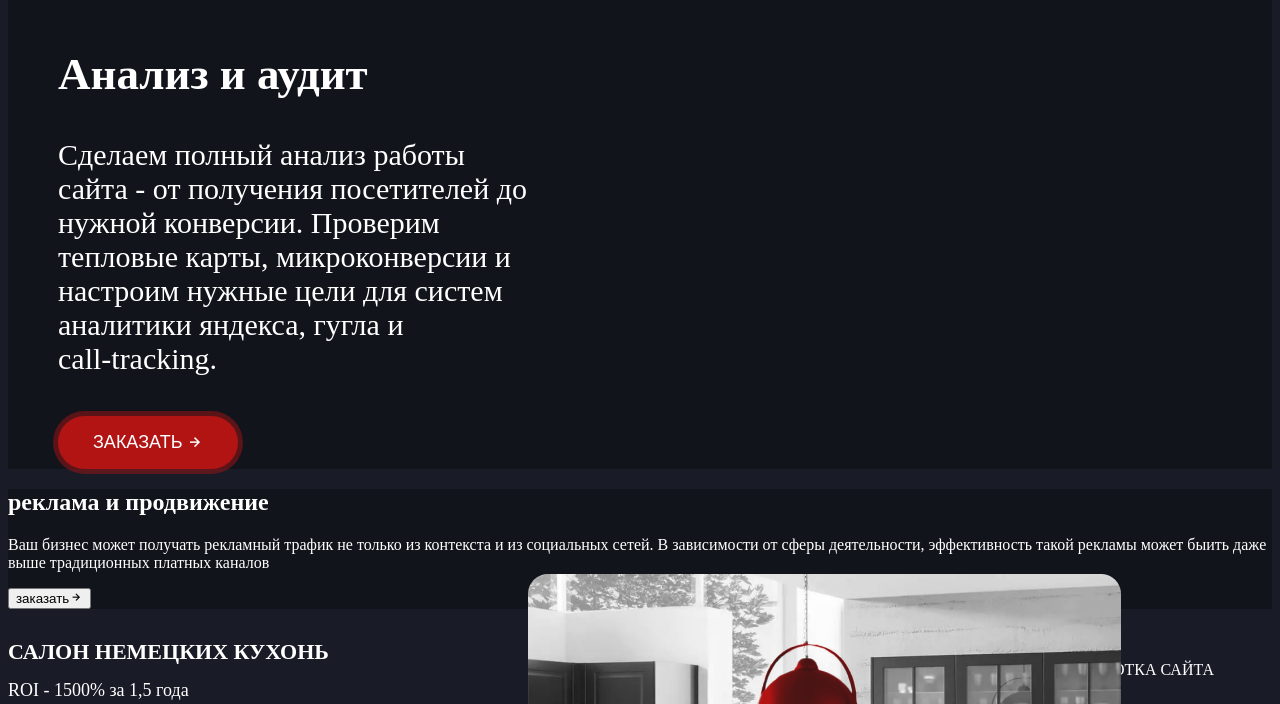
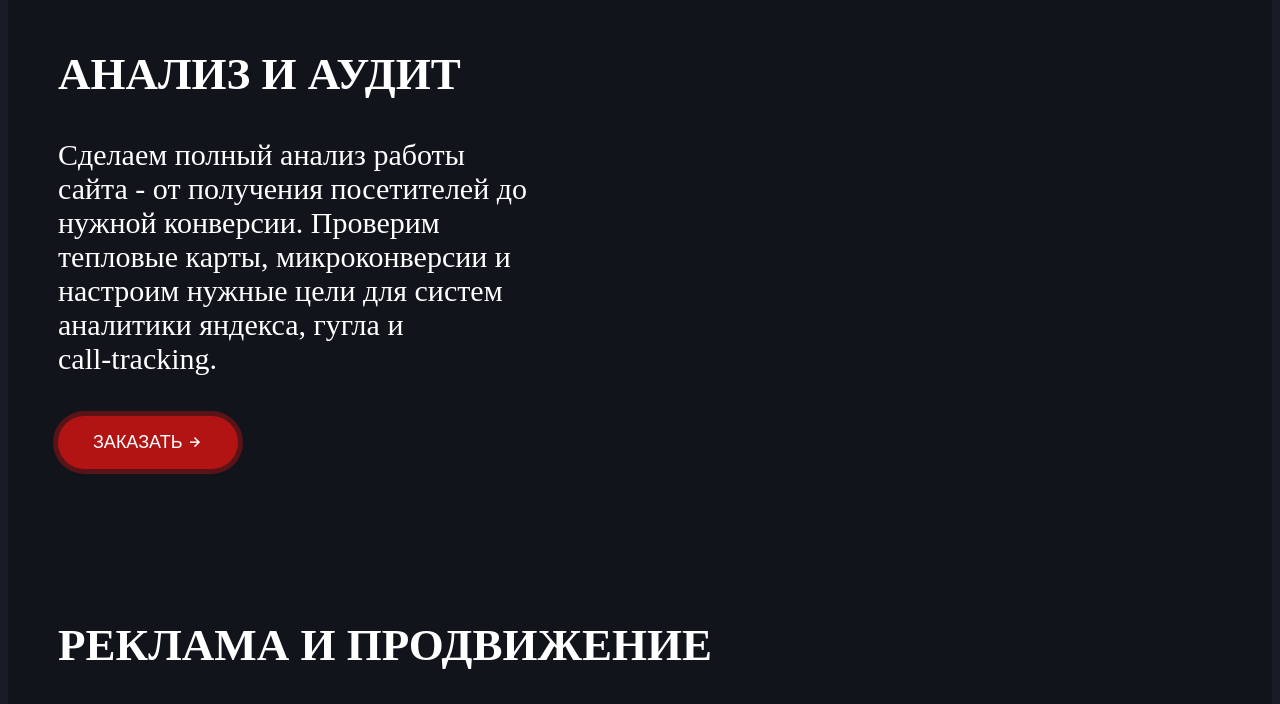
Before and after one commit to Z-DFK/Task-5, a plain HTML site: page Index.html in a window 1280 px wide. Shown: the part 2976-3680 px from the top of the page. Drawn offline with nearby package versions, Linux system fonts and the light colour scheme.

Commit message:
Обновление дизайна и шестой секции

```diff
--- a/Index.html
+++ b/Index.html
@@ -76,7 +76,7 @@
         <section class="main__section team">
             <div class="container team__container">
                 <div class="team__block">
-                    <h2 class="team__title">агенство <span class="team__title team__title--second">fouro</span></h2>
+                    <h2 class="team__title">АГЕНСТВО <span class="team__title team__title--second">FOURO</span></h2>
                     <p class="team__desc"> – команда профессионалов-единомышленников в области digital-маркетинга, фанатеющих от своей работы.</p>
                     <p class="team__desc">Философия нашего агентства проста – создавать эффективные проекты по продвижению бизнеса в цифровой среде.</p>
                     <button class=" team__button">заказать<i class='bx bx-right-arrow-alt'></i></button>
@@ -86,7 +86,7 @@
         <section class="main__section creating">
             <div class="container creating__container">
                 <div class="creating__block">
-                    <h2 class="creating__title">разработка сайтов</h2>
+                    <h2 class="creating__title">РАЗРАБОТКА САЙТОВ</h2>
                     <p class="creating__desc">Умеем не просто делать новые сайты, или <br>производить апгрейд текущих – мы делаем<br> инструменты для привлечения клиентов и <br>зарабатывания денег.</p>
                     <button class="creating__button">заказать<i class='bx bx-right-arrow-alt'></i></button>
                 </div>
@@ -98,18 +98,18 @@
         <section class="main__section analys">
             <div class="container analys__container">
                 <div class="analys__block">
-                    <h2 class="analys__title">Анализ и аудит</h2>
+                    <h2 class="analys__title">АНАЛИЗ И АУДИТ</h2>
                     <p class="analys__desc">Сделаем полный анализ работы <br>сайта - от получения посетителей до <br>нужной конверсии. Проверим <br> тепловые карты, микроконверсии и <br>настроим нужные цели для систем <br>аналитики яндекса, гугла и <br>call-tracking.</p>
                     <button class="analys__button">заказать<i class='bx bx-right-arrow-alt'></i></button>
                 </div>
             </div>
         </section>
         <section class="main__section advertising">
-            <div class="container ad__container">
-                <div class="block ad__block">
-                    <h2 class="title ad__title">реклама и продвижение</h2>
-                    <p class="desc ad__desc">Ваш бизнес может получать рекламный трафик не только из контекста и из социальных сетей. В зависимости от сферы деятельности, эффективность такой рекламы может быить даже выше традиционных платных каналов</p>
-                    <button class="button button--primary ad__button">заказать<i class='bx bx-right-arrow-alt'></i></button>
+            <div class="container advertising__container">
+                <div class="advertising__block">
+                    <h2 class="advertising__title">РЕКЛАМА И ПРОДВИЖЕНИЕ</h2>
+                    <p class="advertising__desc">Ваш бизнес может получать <br> рекламный трафик не только из <br>контекста и из социальных сетей. В <br>зависимости от сферы <br>деятельности, эффективность такой <br> рекламы может быить даже выше <br> традиционных платных каналов</p>
+                    <button class="advertising__button">заказать<i class='bx bx-right-arrow-alt'></i></button>
                 </div>
             </div>
         </section>
@@ -227,13 +227,13 @@
     <footer class="footer">
         <div class="container footer__container">
             <ul class="footer__list">
-                <li class="footer__item">
+                <div class="footer__item">
                     <img src="Art/Mask-Group.svg" alt="" class="footer__logo">
-                </li>
-                <li class="footer__item footer__item--copyright">
+                </div>
+                <div class="footer__item footer__item--copyright">
                     <span class="footer__copyright">Политика конфиденциальности</span>
                     <span class="footer__copyright">© 2021, Fouro</span>
-                </li>
+                </div>
             </ul>
             <div class="footer__row">
                 <h3 class="footer__item-title">услуги</h3>
--- a/css/style.css
+++ b/css/style.css
@@ -100,6 +100,7 @@ a {
     justify-content: center;
     font-size: 30px;
     margin-left: 50px;
+    padding-bottom: 150px;
 }
 .analys__desc{
     margin: 0 0 40px 0;
@@ -120,18 +121,40 @@ a {
     box-shadow: 0px 0px 0px 5px #b2141473;
 }
 
-.advertising {
+.advertising{
     background-color: #12141C;
 }
-
+.advertising__container{
+    height: 100%;
+    position: relative;
+    display: flex;
+    flex-direction: column;
+    justify-content: center;
+    font-size: 30px;
+    margin-left: 50px;
+    padding-bottom: 50px;
+}
+.advertising__title{
+    margin: 0 0 50px 0;
+}
+.advertising__desc{
+    margin: 0 0 40px 0;
+}
 .advertising__button {
+    padding: 16px 35px;
+    width: fit-content;
+    font-size: 18px;
+    text-transform: uppercase;
+    cursor: pointer;
     border: none;
     background-color: #B21414;
     border-radius: 100px;
-    color: white;
-    padding: 16px 35px;
-    outline: 5px solid #B2141473;
-    cursor: pointer;
+    color: #fff;
+    display: flex;
+    align-items: center;
+    gap: 3px;
+    box-shadow: 0px 0px 0px 5px #b2141473;
+    margin-bottom: 55px;
 }
 
 .team {
@@ -307,6 +330,8 @@ a {
     flex-direction: column;
     justify-content: center;
     height: 100%;
+    margin-left: 50px;
+    padding-bottom: 15px;
 }
 
 .case__list {
@@ -328,13 +353,20 @@ a {
 }
 
 .case__button {
+    padding: 16px 35px;
+    width: fit-content;
+    font-size: 18px;
+    text-transform: uppercase;
+    cursor: pointer;
     border: none;
     background-color: #B21414;
     border-radius: 100px;
-    color: white;
-    padding: 16px 35px;
-    outline: 5px solid #B2141473;
-    cursor: pointer;
+    color: #fff;
+    display: flex;
+    align-items: center;
+    gap: 3px;
+    box-shadow: 0px 0px 0px 5px #b2141473;
+    margin-top: 50px;
 }
 
 .case__item {
@@ -390,6 +422,8 @@ a {
     justify-content: space-between;
     flex-wrap: wrap;
     row-gap: 50px;
+    margin-left: 15px;
+    cursor: pointer;
 }
 
 .footer__list {
```
